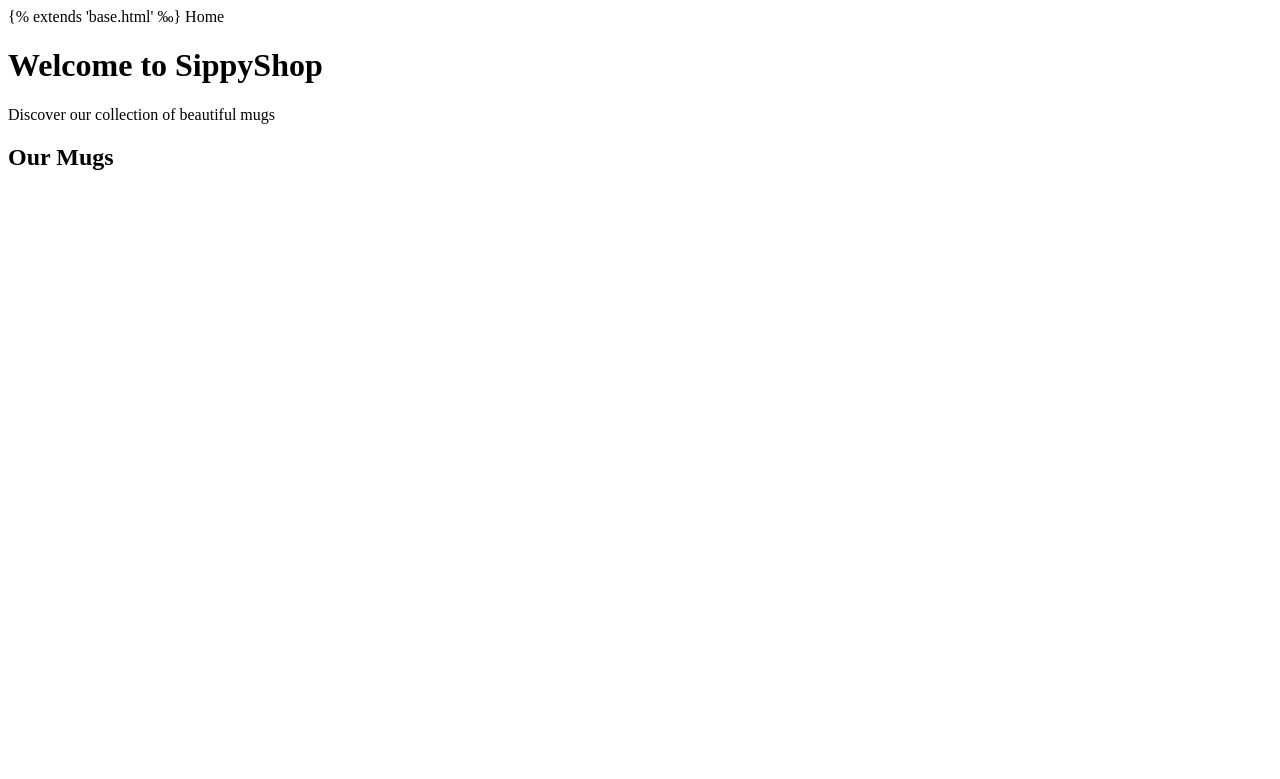
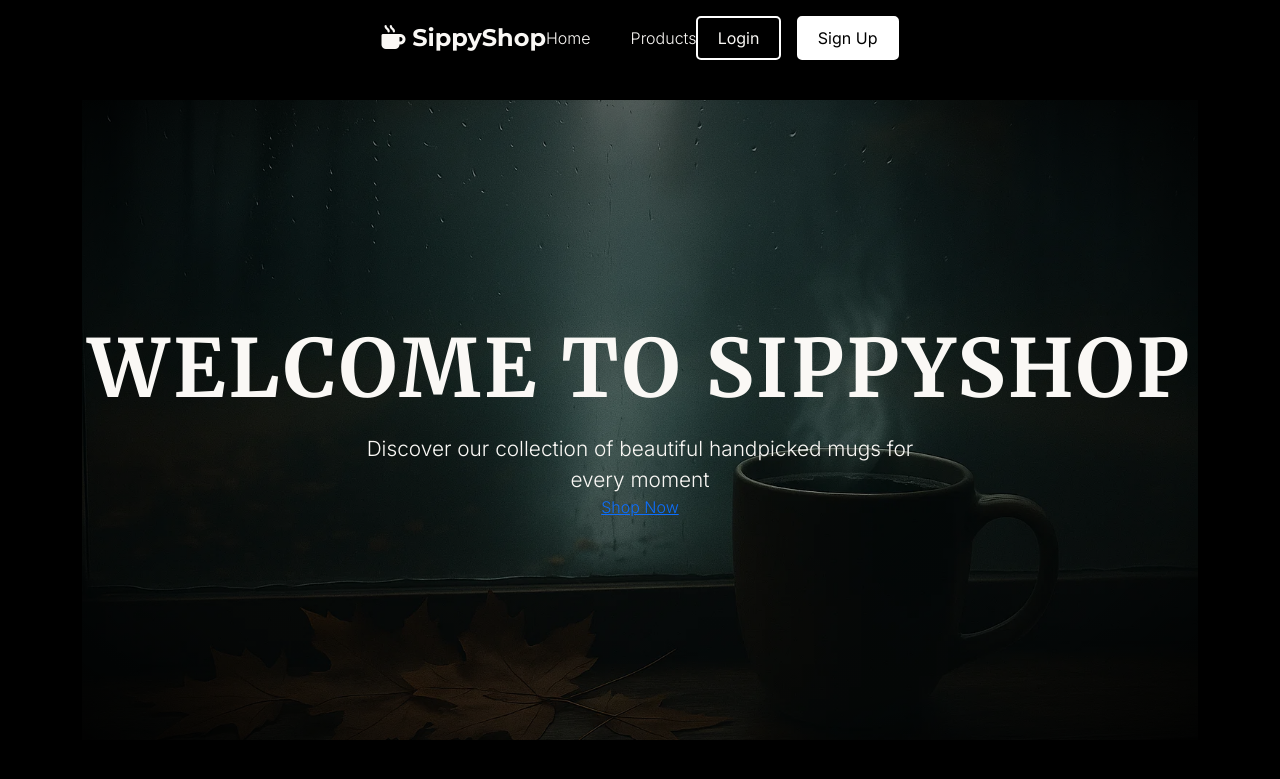
Before and after one commit to mathiase4/sippyshop, a Django app: page / in a window 1280 px wide. Shown: the top 779 px of the page. Run offline with Django 4.2, Linux system fonts and the light colour scheme; data that the repository does not hold is empty; some libraries are stand-ins or nearby versions.

Commit message:
created hero section with own background image, vignette effect and beige color scheme

```diff
--- a/products/static/css/base.css
+++ b/products/static/css/base.css
@@ -2,14 +2,14 @@
 body {
     font-family: 'Inter', sans-serif;
     font-weight: 300;
-    background-color: #faf8f5;
+    background-color: #000;
 }
 
 /* Headings use Montserrat font */
 h1, h2, h3, h4, h5, h6 {
     font-family: 'Merriweather', sans-serif;
     font-weight: 700;
-    color: #6b4423;
+    color: #faf8f5;
 }
 
 /* Navbar styling */
@@ -29,10 +29,10 @@ h1, h2, h3, h4, h5, h6 {
 }
 /* logo styling */
 .logo {
-    color: white;
+    color: #faf8f5;
     text-decoration: none;
     font-size: 1.5rem;
-    font-family: 'Monserrat', sans-serif;
+    font-family: 'Montserrat', sans-serif;
     font-weight: 700;
 }
 
@@ -46,13 +46,13 @@ h1, h2, h3, h4, h5, h6 {
 
 
 .nav-links a {
-    color: white;
+    color: #faf8f5;
     text-decoration: none;
     font-family: 'Inter', sans-serif;
 }
 
 .nav-links a:hover {
-    color: #ffd4a3;
+    color: #fff;
 }
 
 /* aut buttons styling making space on navbar */
@@ -65,13 +65,13 @@ h1, h2, h3, h4, h5, h6 {
     padding: 0.5rem 1.2rem;
     border-radius: 5px;
     text-decoration: none;
-    color: white;
+    color: #faf8f5;
     font-weight: 500;
 
 }
 
 .nav-user {
-    color: white;
+    color: #faf8f5;
     margin-right: 0.2rem;
 }
 
@@ -80,8 +80,8 @@ h1, h2, h3, h4, h5, h6 {
 
 }
 .login-btn:hover {
-    background-color: #000;
-    ;
+    background-color: #faf8f5;
+    color: #000;
 }
 .signup-btn {
     background-color: white;
@@ -95,35 +95,70 @@ h1, h2, h3, h4, h5, h6 {
 
 .logout-btn {
     background-color: #000;
-    color: white;
+    color: #faf8f5;
 }
 
 .logout-btn:hover {
-    background-color: #000;
-    color: white;
+    background-color: #d9534f;
+    color: #fff;
 }
 
-/* Hero section styling */
+/* HERO SECTION STYLING!! */
 
 .hero-section {
-    background: linear-gradient(135deg, #8b5a3c 0%, #b8733c 100%);
-    padding: 8rem 2rem;
-    text-align: center;
-    margin-bottom: 4rem;
+   background-image: url('/static/images/herosection.webp');
+   background-size: cover;
+   background-position: center;
+   height: 80vh;
+   display: flex;
+   align-items: center;
+   justify-content: center;
+   position: relative;
+   margin-bottom: 0rem;
 }
 
-.hero-content h1 {
-    color: white;
-    font-size: 3rem;
-    margin-bottom: 1rem;
-
+/* Dark overlay so the photo is more dark */
+.hero-overlay {
+    position: absolute;
+    top: 0;
+    left: 0;
+    width: 100%;
+    height: 100%;
+    background: radial-gradient(
+        ellipse at center,
+        rgba(0, 0, 0, 0.3) 0%,
+        rgba(0, 0, 0, 0.5) 70%, /* Fade background and Image together */
+        rgba(0, 0, 0, 0.9) 100%
+    );
+    display: flex;
+    align-items: center;
+    justify-content: center;
 }
 
+/* all text in center */
+.hero-content {
+    text-align: center;
+    z-index: 1;
+}
+
+/* hero content */
+.hero-content h1 {
+    color: #faf8f5;
+    font-size: 5rem;
+    font-weight: 700;
+    margin-bottom: 1rem;
+    text-transform: uppercase;
+    letter-spacing: 0.2rem;
+}
+
+/* p hero content styling */
 .hero-content p {
-    color: white;
+    color: #faf8f5;
     font-size: 1.3rem;
-    margin-bottom: 2rem;
+    max-width: 600px;
+    margin: 0 auto;
 }
+
 
 /* Products Section Styling */
 .products-section {
--- a/products/templates/base.html
+++ b/products/templates/base.html
@@ -28,8 +28,8 @@
         </a>
 
         <ul class="nav-links">
-          <li <a href="/">Home</a></li>
-          <li <a href="{% url 'product_list' %}">Products</a></li>
+          <li><a href="/">Home</a></li>
+          <li><a href="{% url 'product_list' %}">Products</a></li>
         </ul>
 
         <div class="auth-buttons">
--- a/products/templates/products/home.html
+++ b/products/templates/products/home.html
@@ -1,37 +1,25 @@
-{% extends 'base.html' ‰}
+{% extends 'base.html' %}
 {% load static %}
 
 {% block title %}Home{% endblock %}
 
 {% block content %}
 <!-- Hero Section -->
- <div class="Hero-section">
+ <div class="hero-section">
+ <div class="hero-overlay">
     <div class="hero-content">
         <h1>Welcome to SippyShop</h1>
-        <p>Discover our collection of beautiful mugs</p>
-    </div>
+        <p>Discover our collection of beautiful handpicked mugs for every moment</p>
+        <!-- Shop now Btn i Hero section -->
+         <a href="{% url 'product_list' %}" class="btn-hero">Shop Now</a>
+     </div>
+   </div>
  </div>
 
- <!-- Products Section -->
+  <!--- -->
 
- <div id="products" class="products-section">
-    <h2>Our Mugs</h2>
+    </div>
 
-    <div class="row">
-        {% for product in products %}
-        <div class="col-md-4 mb-4">
-            <div class="card">
-                {% if product.image_url %}
-                <img src="{{ product.image_url }}" class="card-img-top" alt="{{ product.name}}">
-                {% endif %}
-                <div class="card-body">
-                    <h5 class="card-title">{{ product.name }}</h5>
-                    <p class="card-text">{{ product.description }}</p>
-                    <p class="fw-bold">${{ product.price }}</p>
-            </div>
-        </div>
-    </div>
-    {% endfor %}
  </div>
  </div>
  {% endblock %}
```
Also changed, not shown: products/static/images/herosection.webp (added).
